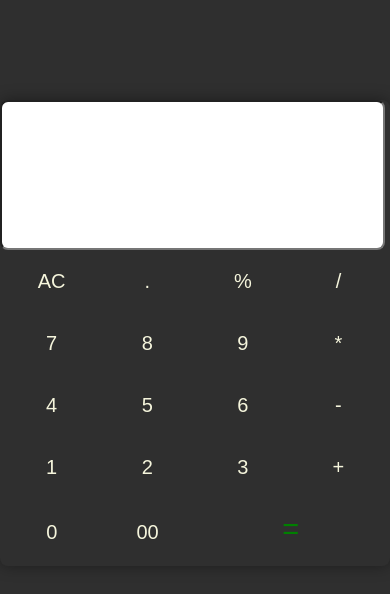
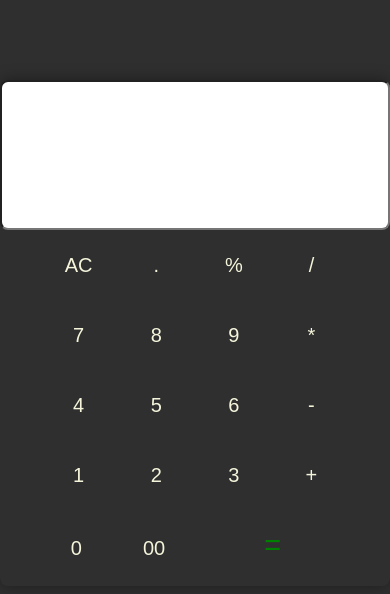
Before and after one commit to ItsRushi7/Calculator, a plain HTML site: page index.html in a window 390 px wide. Drawn offline with Linux system fonts and the light colour scheme.

Commit message:
Test Branch Chenges

```diff
--- a/index.html
+++ b/index.html
@@ -46,7 +46,7 @@
         <div class="fifth">
             <button class="button">0</button>
             <button class="button">00</button>
-            <button style="width: 165px; font-size: 29px; color: green;">=</button>
+            <button class = "equal">=</button>
         </div>
     </div>
     </div>
--- a/style.css
+++ b/style.css
@@ -16,6 +16,7 @@ body {
     border-radius: 8px;
     display: flex;
     flex-direction: column;
+    flex-wrap: wrap;
     justify-content: center;
     max-width: 427px;
     margin: 60px auto;
@@ -25,7 +26,7 @@ body {
 .main input {
     border-radius: 8px;
     background-color: white;
-    max-width: 426px;
+    width: 100%;
     height: 150px;
     margin: auto;
     font-size: 40px;
@@ -42,11 +43,7 @@ body {
     justify-content: space-evenly;
 }
 
-.first button,
-.second button,
-.third button,
-.fourth button,
-.fifth button {
+button {
     background: transparent;
     color: beige;
     cursor: pointer;
@@ -58,25 +55,35 @@ body {
     border: none;
 }
 
+.equal {
+    width: 165px;
+    font-size: 29px;
+    color: green;
+}
 
+/* Responsive for Tablet */
 @media(max-width:500px) {
 
-    .container{
-        margin-top: 100px;
-    }
-    .main input{
-        max-width: 385px;
+    .container {
+        margin-top: 80px;
     }
 
-    .first input,
-    .second input,
-    .third input,
-    .fourth input,
-    .fifth input {
+    button {
         height: 60px;
         width: 60px;
         margin: 10px 14px;
     }
+}
 
+/* Responsive For Mobile */
+@media(max-width:390px) {
+    button {
+        height: 50px;
+        width: 40px;
+        margin: 10px 14px;
+    }
 
+    .equal {
+        width: 122px;
+    }
 }
```
Also changed, not shown: test.html (added).
